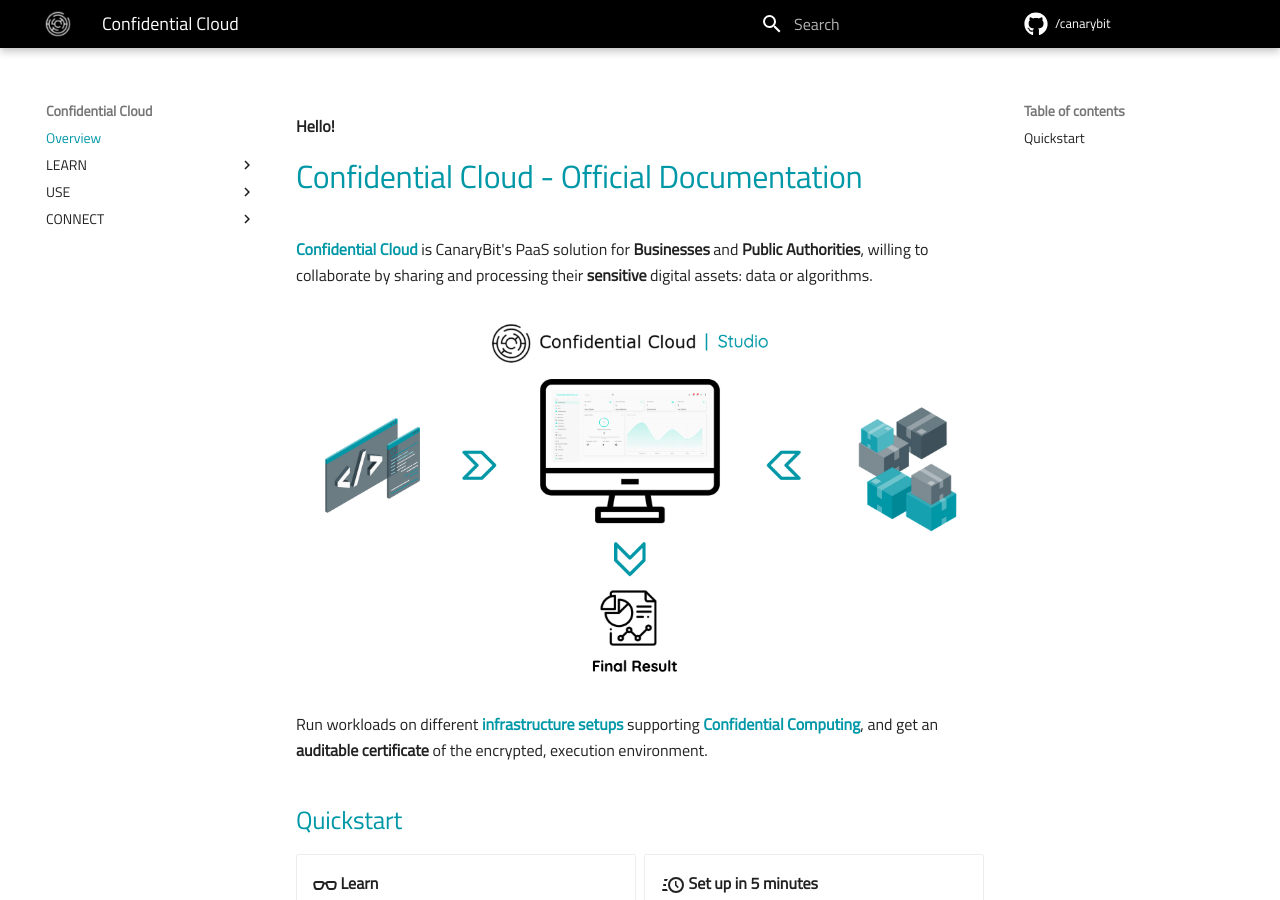
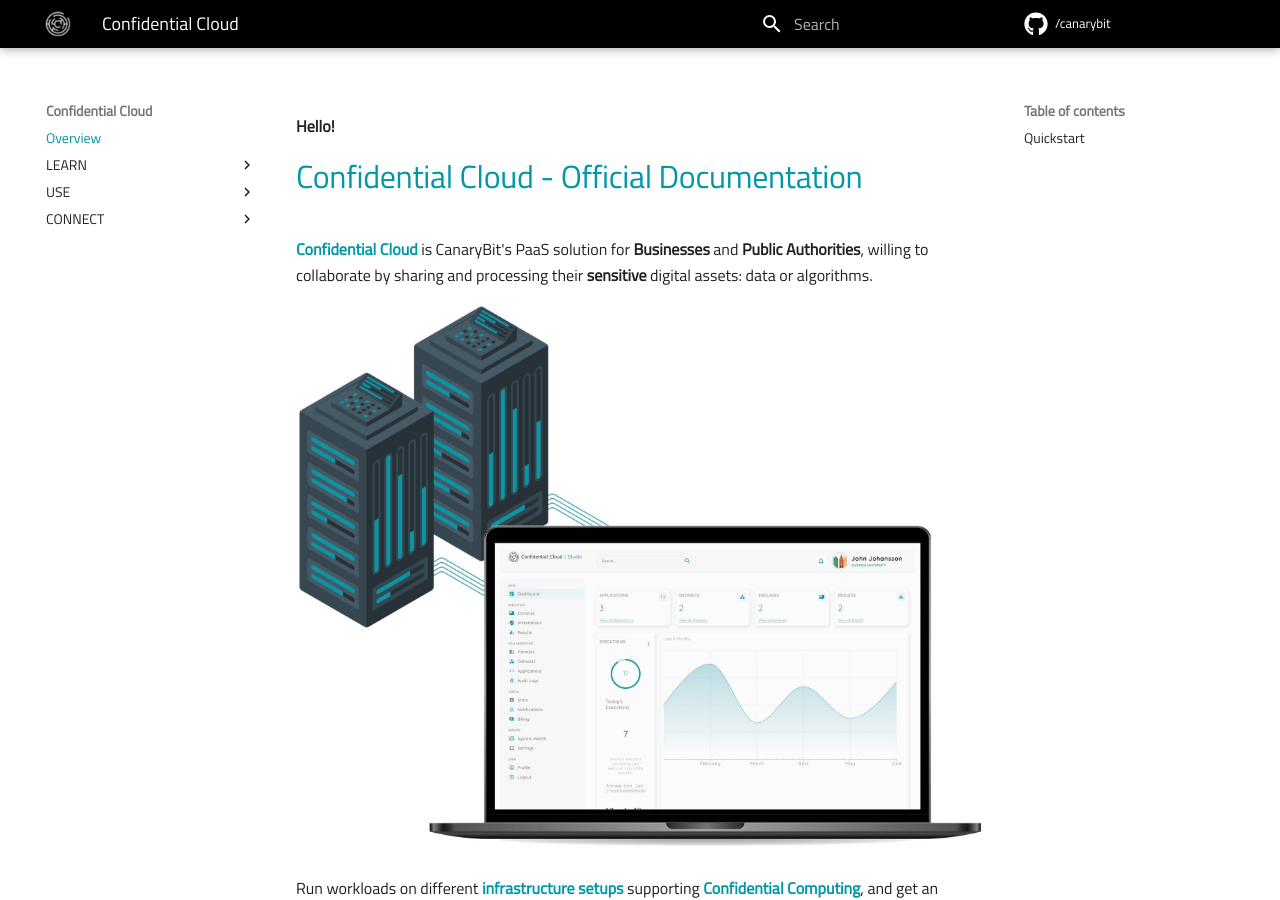
Before and after one commit to canarybit/cc-docs, an MkDocs documentation site: the page built from docs/index.md, in a window 1280 px wide and 900 px high. Built offline with MkDocs 1.6.1 and Material for MkDocs 9.7.7, drawn with Linux system fonts in a browser that asks for light colours.

Commit message:
Adds content

```diff
--- a/docs/index.md
+++ b/docs/index.md
@@ -4,7 +4,7 @@
 
 [Confidential Cloud](http://confidentialcloud.io) is CanaryBit's PaaS solution for **Businesses** and **Public Authorities**, willing to collaborate by sharing and processing their **sensitive** digital assets: data or algorithms.
 
-![Confidential Cloud Solution](./img/confidential-cloud-solution.png)
+![Confidential Cloud Solution](./img/canarybit-confidential-cloud-solution-docs.jpg)
 
 Run workloads on different [infrastructure setups](infrastructure.md) supporting [Confidential Computing](https://www.canarybit.eu/what-is-confidential-computing-and-why-should-i-care/), and get an **auditable certificate** of the encrypted, execution environment.
 
```
Also changed, not shown: docs/img/canarybit-confidential-cloud-solution-docs.jpg (added).
